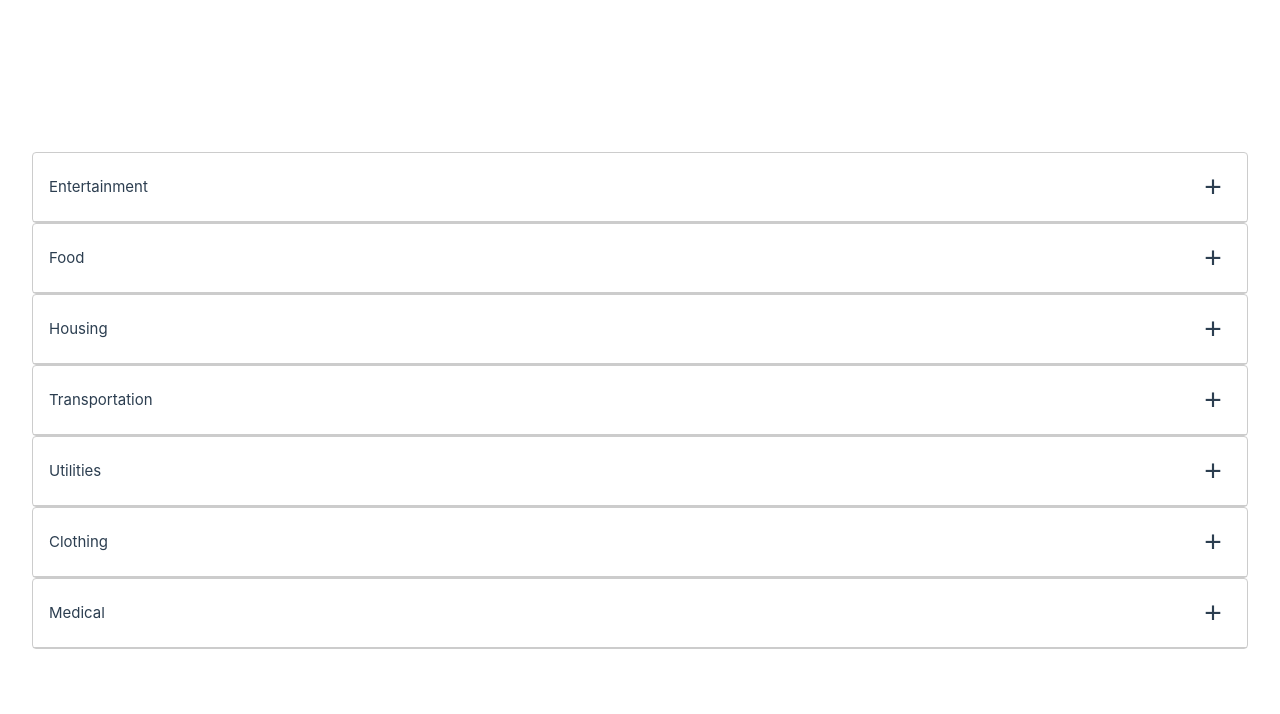
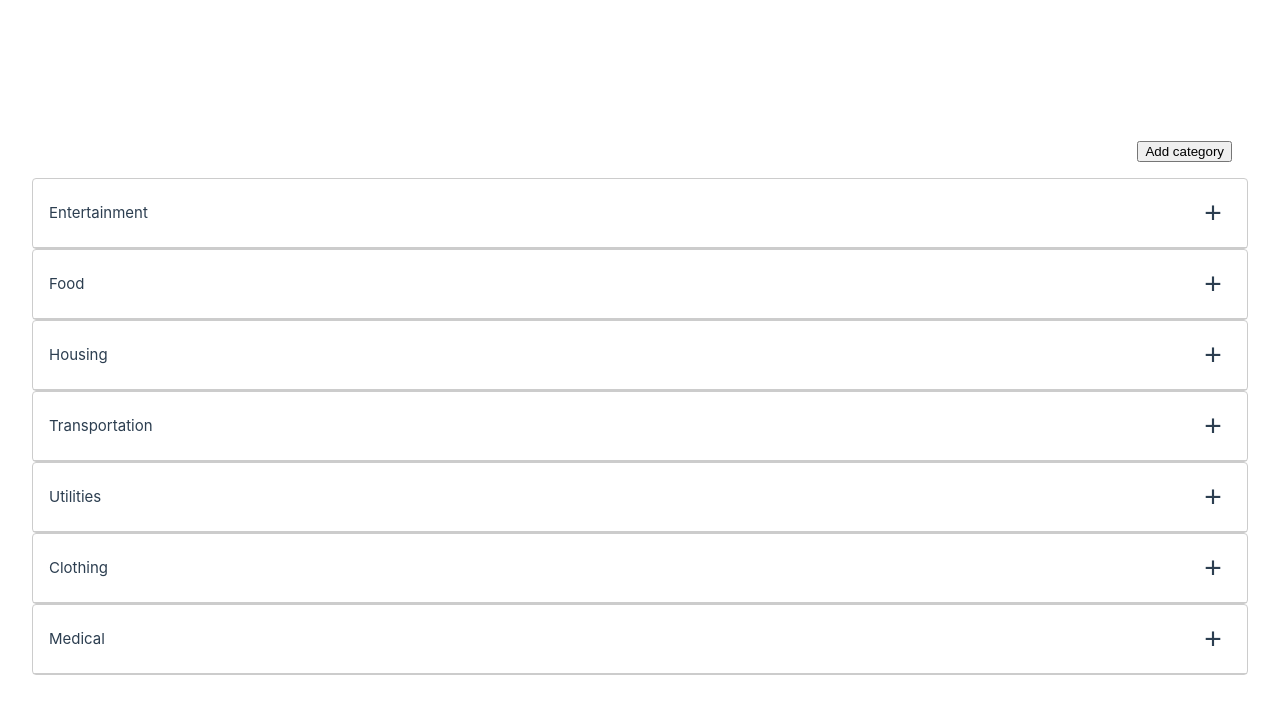
Before and after one commit to inkbeard/monorepo, a Vue app in the folder packages/budget-it/: page / in a window 1280 px wide. Shown: the top 714 px of the page. Built offline with nearby package versions, Linux system fonts and the light colour scheme.

Commit message:
[ink-49] add ability to add new category
Change-Id: I6d41ac1c050d4b914a284393804e28845923a41b

```diff
--- a/packages/budget-it/src/App.vue
+++ b/packages/budget-it/src/App.vue
@@ -1,7 +1,9 @@
 <script setup lang="ts">
+  import { ref } from 'vue';
+  import AddCategory from '@/components/AddCategory.vue';
   import ExportCategory from '@/components/ExpenseCategory.vue';
 
-  const categories = [
+  const categories = ref([
     'Entertainment',
     'Food',
     'Housing',
@@ -9,11 +11,12 @@
     'Utilities',
     'Clothing',
     'Medical',
-  ];
+  ]);
 </script>
 
 <template>
   <main>
+    <AddCategory @add-category="(value:string) => categories.unshift(value)" />
     <ExportCategory
       v-for="category in categories"
       :key="category"
--- /dev/null
+++ b/packages/budget-it/src/components/AddCategory.vue
@@ -0,0 +1,87 @@
+<script setup lang="ts">
+  import { ref } from 'vue';
+
+  const emit = defineEmits(['addCategory']);
+  const categoryName = ref('');
+  const isActive = ref(false);
+
+  function cancelEdit() {
+    categoryName.value = '';
+    isActive.value = false;
+  }
+  function addCategory() {
+    if (!categoryName.value) return;
+
+    emit('addCategory', categoryName.value);
+    cancelEdit();
+  }
+</script>
+
+<template>
+  <div class="add-category-container">
+    <div
+      v-if="!isActive"
+      class="button-group"
+    >
+      <button
+        type="button"
+        @click="isActive = true"
+      >
+        Add category
+      </button>
+    </div>
+    <div v-else>
+      <label for="add-category">
+        Category Name:
+      </label>
+      <input
+        id="add-category"
+        v-model="categoryName"
+        type="text"
+        @keydown.enter="addCategory"
+      />
+      <div class="button-group">
+        <button type="button" @click="cancelEdit">
+          Cancel
+        </button>
+        <button
+          :disabled="!categoryName"
+          type="button"
+          @click="addCategory"
+        >
+          Add
+        </button>
+      </div>
+    </div>
+  </div>
+</template>
+
+<style scoped>
+.add-category-container {
+  padding: 1rem;
+}
+
+.button-group {
+  display: flex;
+  justify-content: flex-end;
+  gap: 1rem;
+}
+
+label {
+  display: block;
+  margin-bottom: 0.5rem;
+  font-weight: bold;
+}
+
+input {
+  width: 100%;
+  padding: 0.5rem;
+  border: 1px solid #ccc;
+  border-radius: 4px;
+  margin-bottom: 1rem;
+}
+
+button {
+  cursor: pointer;
+}
+</style>
```
Also changed, not shown: 1 other file (tests, documents, lock files or other folders).
